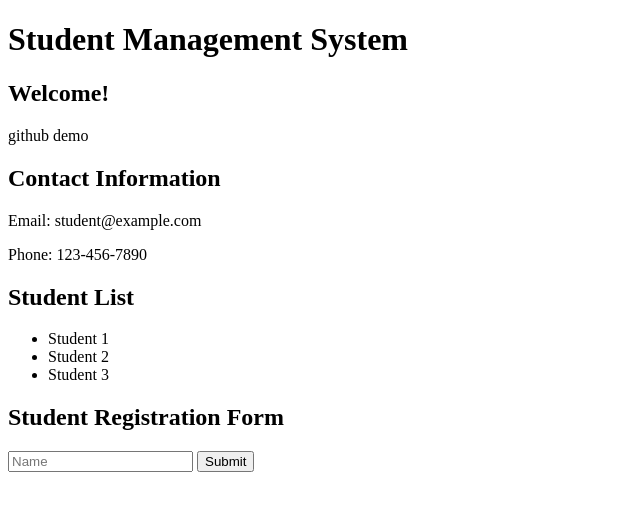
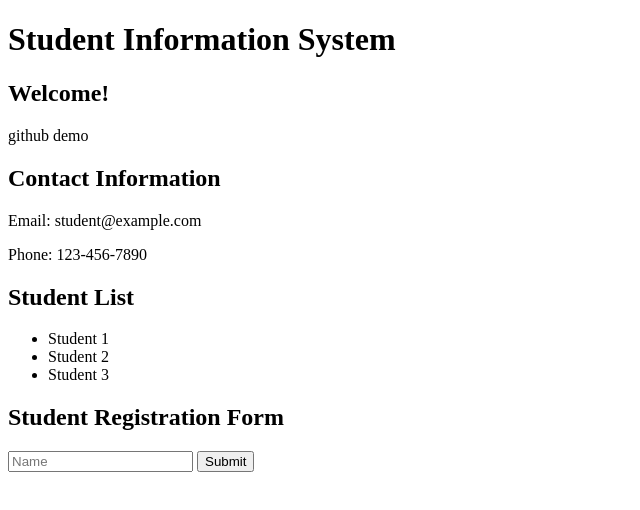
Before and after one commit to smad-1/github-demo, a plain HTML site: page index.html in a window 1280 px wide. Shown: the whole page, without its empty margins (0-640 px from the left). Drawn offline with Linux system fonts and the light colour scheme.

Commit message:
Updated title to SIS

```diff
--- a/index.html
+++ b/index.html
@@ -6,7 +6,7 @@
     <title>Document</title>
 </head>
 <body>
-    <h1>Student Management System</h1>
+    <h1>Student Information System</h1>
     <h2>Welcome!</h2>
     <p>github demo</p>
 
```
